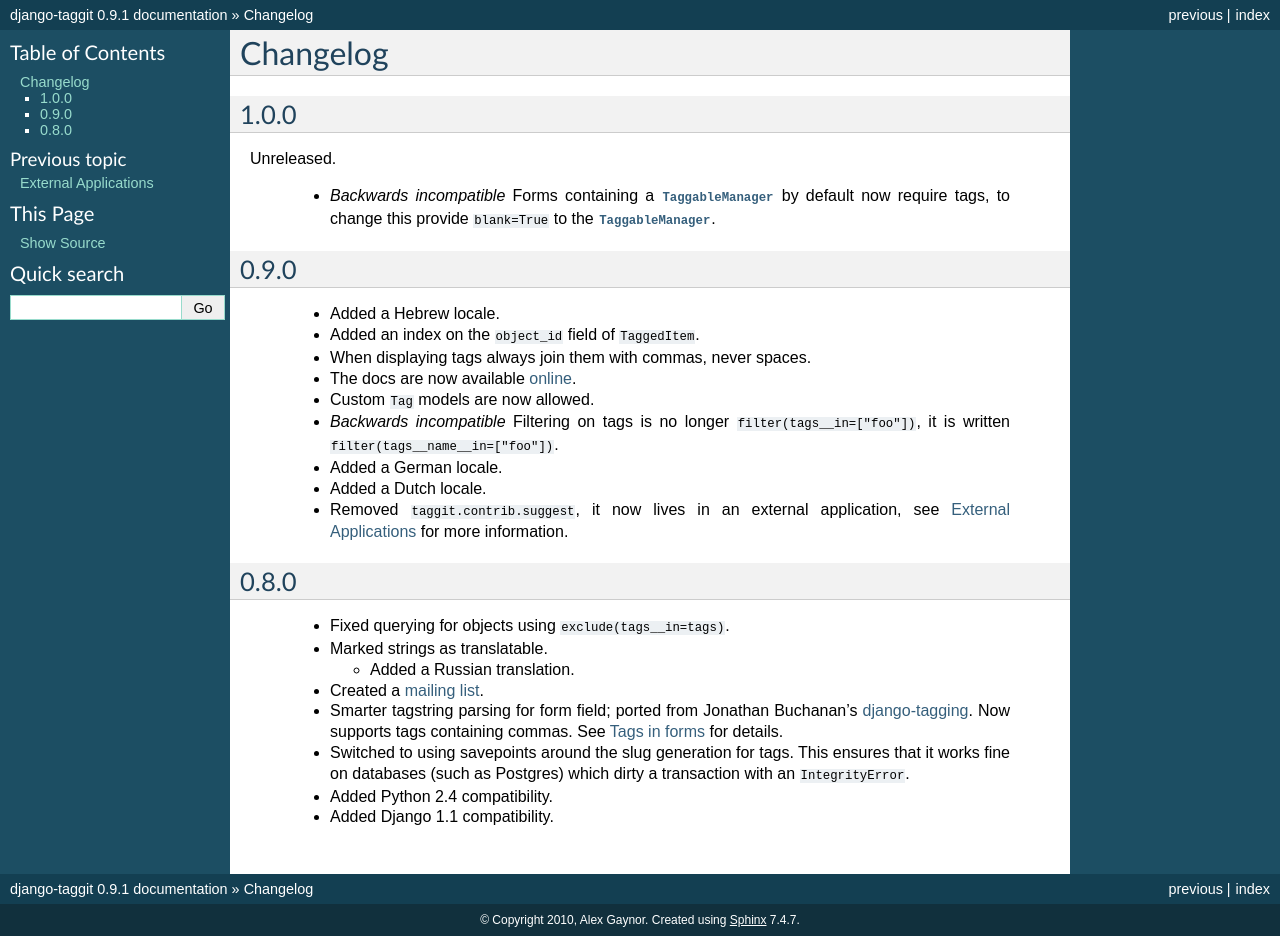
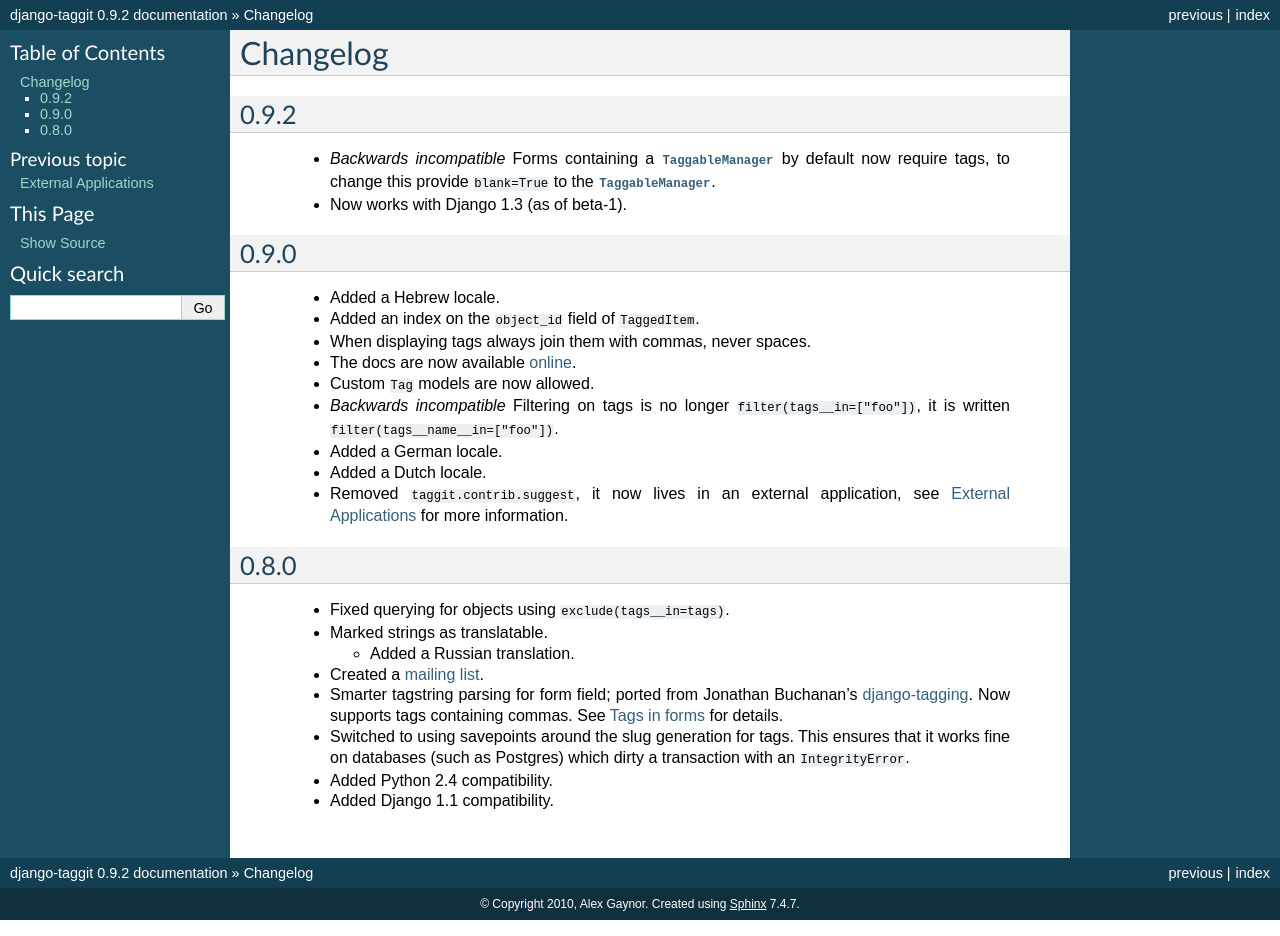
Before and after one commit to ipyramiddev/taggit-api-django, a Sphinx documentation site: the page built from docs/changelog.txt, in a window 1280 px wide. Built offline with Sphinx 7.4.7, drawn with Linux system fonts in a browser that asks for light colours.

Commit message:
Bump version for a release.

```diff
--- a/docs/changelog.txt
+++ b/docs/changelog.txt
@@ -1,16 +1,13 @@
 Changelog
 =========
 
-1.0.0
+0.9.2
 ~~~~~
-
-Unreleased.
 
  * *Backwards incompatible*  Forms containing a :class:`TaggableManager` by
    default now require tags, to change this provide ``blank=True`` to the
    :class:`TaggableManager`.
-
-
+ * Now works with Django 1.3 (as of beta-1).
 
 0.9.0
 ~~~~~
--- a/docs/conf.py
+++ b/docs/conf.py
@@ -45,9 +45,9 @@ copyright = u'2010, Alex Gaynor'
 # built documents.
 #
 # The short X.Y version.
-version = '0.9.1'
+version = '0.9.2'
 # The full version, including alpha/beta/rc tags.
-release = '0.9.1'
+release = '0.9.2'
 
 # The language for content autogenerated by Sphinx. Refer to documentation
 # for a list of supported languages.
--- a/taggit/__init__.py
+++ b/taggit/__init__.py
@@ -1 +1 @@
-VERSION = (0, 9, 1)
+VERSION = (0, 9, 2)
```
Also changed, not shown: 1 other file.
